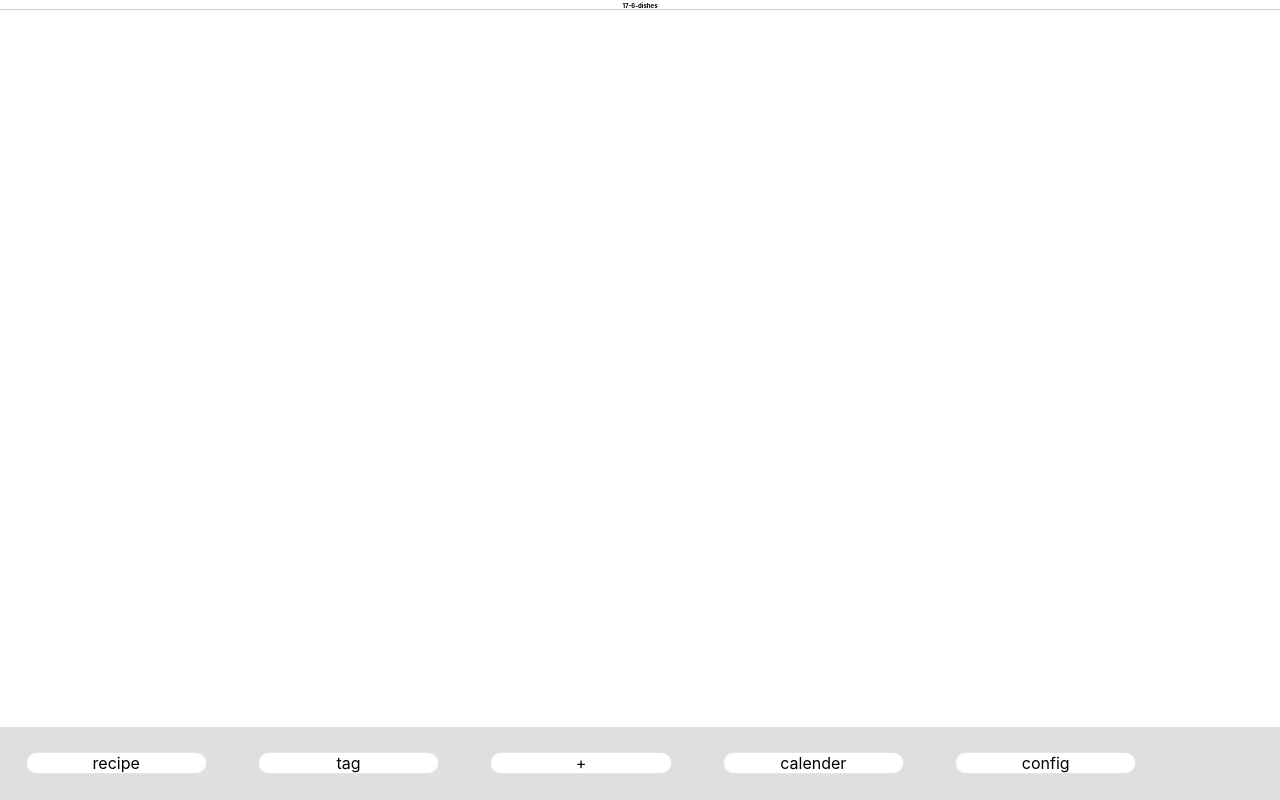
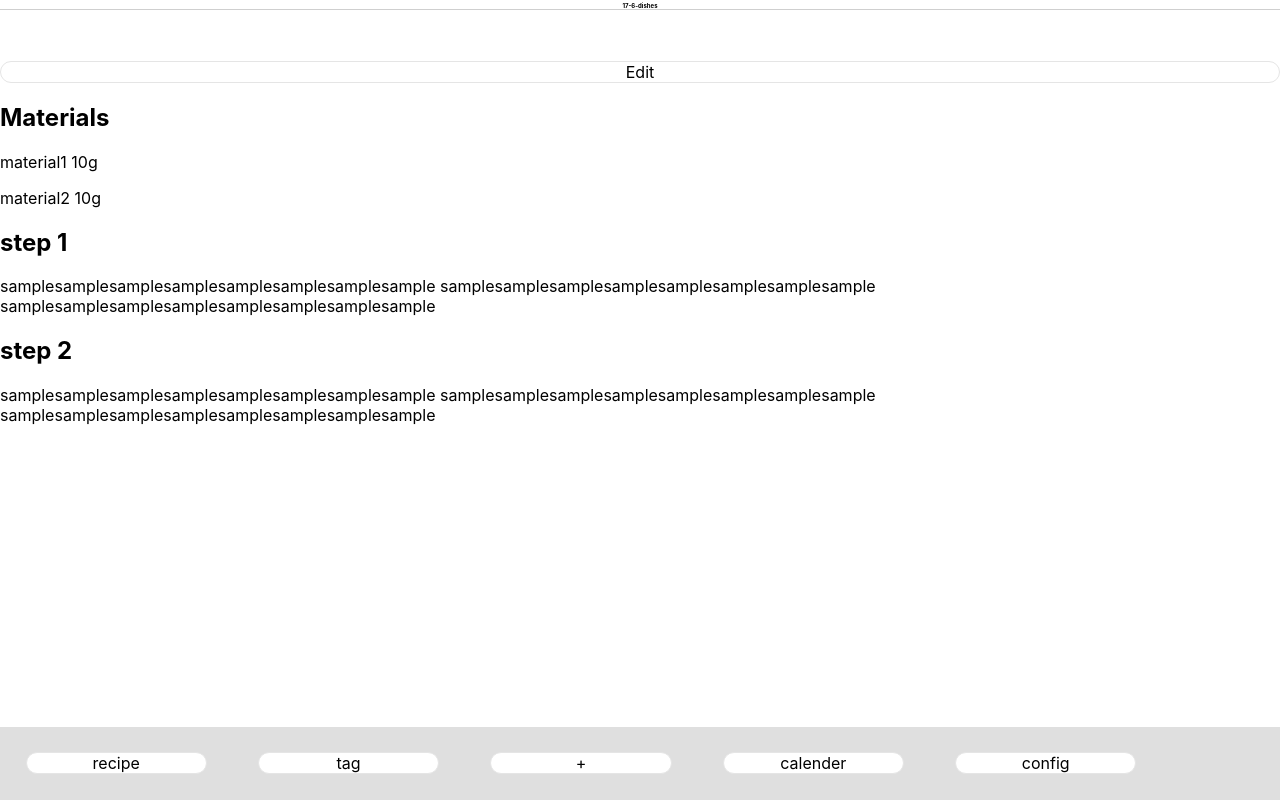
Before and after one commit to ndjndj/dishes-with-react, a React (Create React App) app: page /confirm-recipe in a window 1280 px wide. Built offline with nearby package versions, Linux system fonts and the light colour scheme.

Commit message:
change confirm-recipe.js

```diff
--- a/src/screen/confirm-recipe.js
+++ b/src/screen/confirm-recipe.js
@@ -1,5 +1,7 @@
 import React from 'react';
 import Header from '../components/header';
+import Button from '../components/button';
+import RecipeCheckTable from '../components/recipe-check-table';
 import Menu from '../components/menu';
 
 class ConfirmRecipe extends React.Component {
@@ -7,6 +9,8 @@ class ConfirmRecipe extends React.Component {
         return (
             <React.Fragment>
                 <Header />
+                <Button desc="Edit" className="edit" />
+                <RecipeCheckTable />
                 <Menu />
             </React.Fragment>
         );
```
Also changed, not shown: 1 other file (tests, documents, lock files or other folders).
